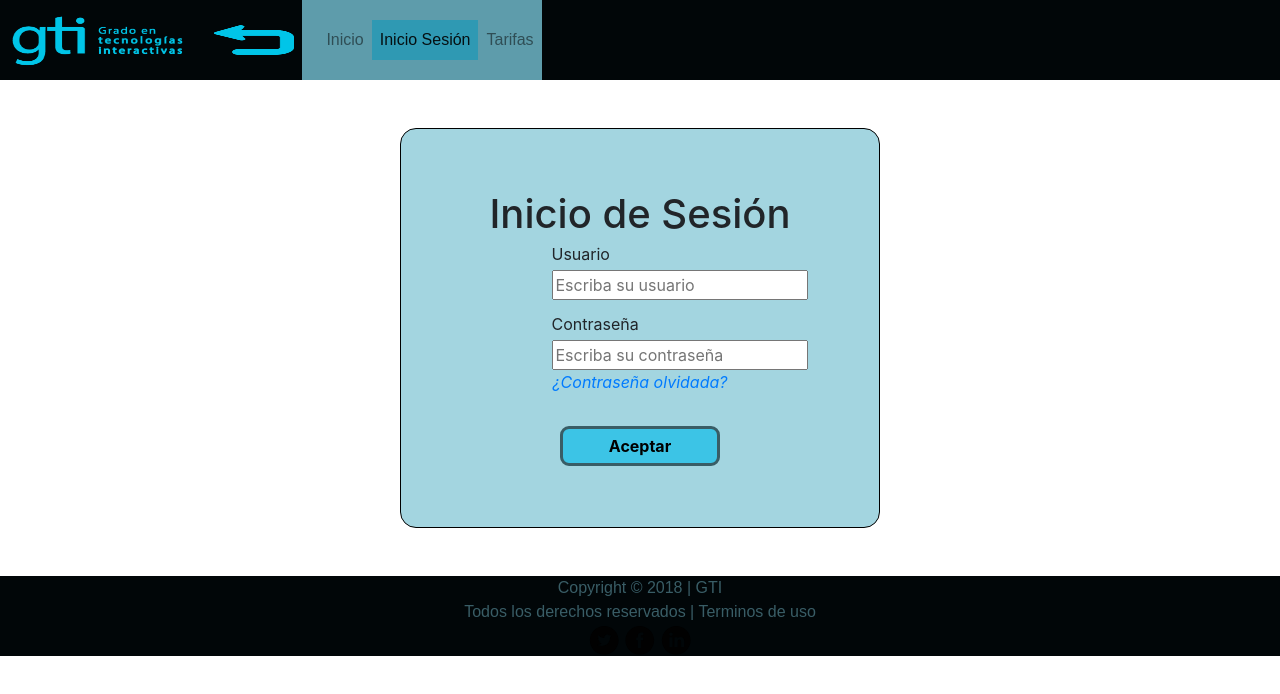
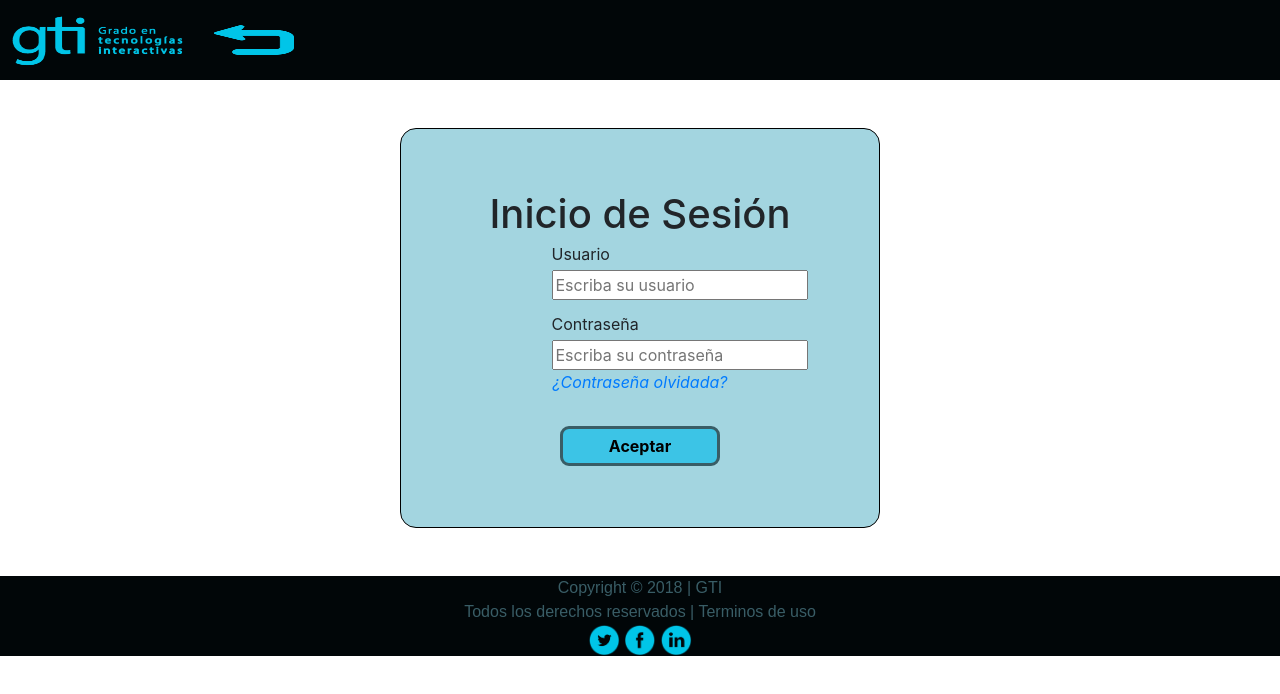
Before and after one commit to joacaar/Proyecto.Web.1B-04, a website with bundled scripts: page servidor/views/login.html in a window 1280 px wide. Built offline with nearby package versions, Linux system fonts and the light colour scheme.

Commit message:
Add files via upload

```diff
--- a/servidor/views/login.html
+++ b/servidor/views/login.html
@@ -7,8 +7,8 @@
     <meta http-equiv="x-ua-compatible" content="ie-edge">
     <link rel="stylesheet" href="css/bootstrap.min.css">
     <link rel="stylesheet" type="text/css" href="css/header.css">
+    <link rel="stylesheet" type="text/css" href="css/footer.css">
     <link rel="stylesheet" type="text/css" href="css/login.css">
-    <link rel="stylesheet" type="text/css" href="css/footer.css">
     <link rel="stylesheet" href="css/navbar.css">
     <link rel="stylesheet" href="css/botonEnlace.css">
     <link rel="stylesheet" href="css/bootstrap.min.css">
@@ -25,7 +25,7 @@
         </div>
 
 
-        <nav class="navbar navbar-expand-lg navbar-light">
+        <!--<nav class="navbar navbar-expand-lg navbar-light">
             <div class="collapse navbar-collapse" id="navbarTogglerDemo02">
                 <ul class="navbar-nav mr-auto mt-2 mt-md-0">
                     <li class="nav-item">
@@ -39,7 +39,7 @@
                     </li>
                 </ul>
             </div>
-        </nav>
+        </nav>-->
 
 
     </header>
@@ -88,9 +88,9 @@
                 <label for="derechos">Todos los derechos reservados | <a href="terminos.html">Terminos de uso</a></label>
             </div>
             <div class="redesSociales">
-                <a href="http://www.twitter.es/"><img src="images/Twitter.svg" alt="Twitter"></a>
-                <a href="http://www.facebook.es/"><img src="images/facebook2.svg" alt="Facebook"></a>
-                <a href="http://www.linkedin.com/"><img src="images/linkedin.svg" alt="Linkedin"></a>
+                <a href="http://www.twitter.es/"><img src="images/TwitterA.png" alt="Twitter"></a>
+                <a href="http://www.facebook.es/"><img src="images/facebook2A.png" alt="Facebook"></a>
+                <a href="http://www.linkedin.com/"><img src="images/linkedinA.png" alt="Linkedin"></a>
             </div>
         </footer>
     </section>
```
